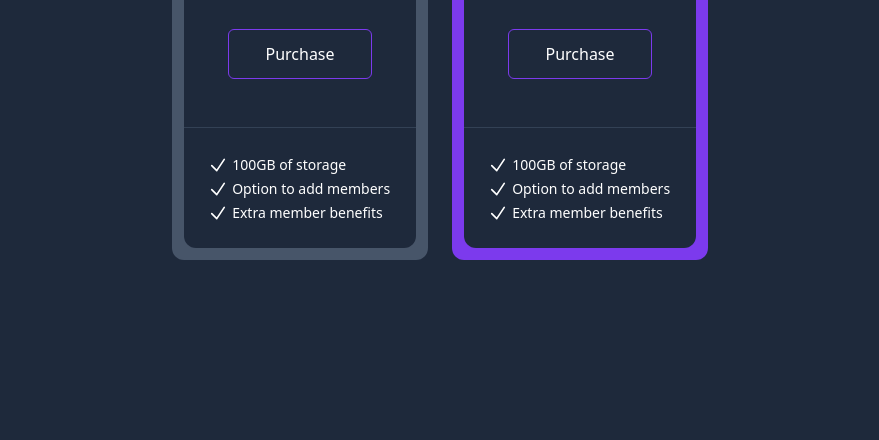
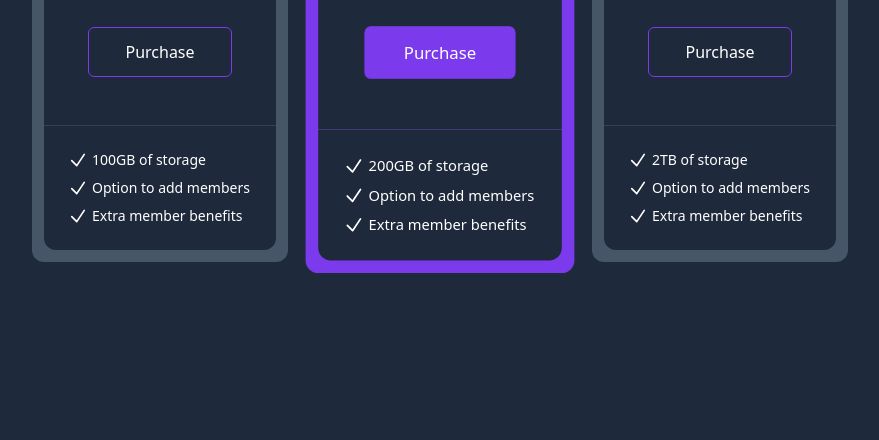
Before and after one commit to bhushangy/learn-tailwind, a website: page projects/pricing-cards/index.html in a window 1280 px wide. Shown: the part 360-800 px from the top of the page, without its empty margins (200-1079 px from the left). Drawn offline with nearby package versions, Linux system fonts and the light colour scheme.

Commit message:
pricing cards done

```diff
--- a/projects/pricing-cards/index.html
+++ b/projects/pricing-cards/index.html
@@ -9,7 +9,7 @@
   </head>
   <body>
     <main
-      class="bg-slate-800 h-screen w-screen flex justify-center items-center gap-6"
+      class="bg-slate-800 min-h-screen p-8 flex flex-col justify-center items-center gap-8 md:flex-row md:gap-6"
     >
       <div class="w-64 bg-slate-600 p-3 rounded-xl">
         <div class="bg-slate-800 p-6 text-white text-center rounded-t-xl">
@@ -25,7 +25,7 @@
         <div
           class="p-6 bg-slate-800 text-white text-start rounded-b-xl border-t border-solid border-slate-700"
         >
-          <div>
+          <div class="flex gap-1">
             <svg
               xmlns="http://www.w3.org/2000/svg"
               fill="none"
@@ -42,7 +42,7 @@
             </svg>
             <p class="inline ml-0 text-sm">100GB of storage</p>
           </div>
-          <div>
+          <div class="flex gap-1 mt-2">
             <svg
               xmlns="http://www.w3.org/2000/svg"
               fill="none"
@@ -59,7 +59,7 @@
             </svg>
             <p class="inline ml-0 text-sm">Option to add members</p>
           </div>
-          <div>
+          <div class="flex gap-1 mt-2">
             <svg
               xmlns="http://www.w3.org/2000/svg"
               fill="none"
@@ -78,13 +78,13 @@
           </div>
         </div>
       </div>
-      <div class="w-64 bg-violet-600 p-3 rounded-xl">
+      <div class="w-64 bg-violet-600 p-3 rounded-xl scale-105">
         <div class="bg-slate-800 p-6 text-white text-center rounded-t-xl">
-          <p>BASIC</p>
+          <p>STANDARD</p>
           <p class="mt-8 font-serif text-5xl">200GB</p>
           <p class="mt-3">$3.99/Month</p>
           <button
-            class="mt-8 mb-6 px-9 py-3 border border-solid border-violet-600 rounded-md hover:bg-violet-800 hover:border-violet-800 transition-colors duration-200"
+            class="mt-8 mb-6 px-9 py-3 bg-violet-600 border border-solid border-violet-600 rounded-md hover:bg-violet-800 hover:border-violet-800 transition-colors duration-200"
           >
             Purchase
           </button>
@@ -92,7 +92,7 @@
         <div
           class="p-6 bg-slate-800 text-white text-start rounded-b-xl border-t border-solid border-slate-700"
         >
-          <div>
+          <div class="flex gap-1">
             <svg
               xmlns="http://www.w3.org/2000/svg"
               fill="none"
@@ -107,9 +107,9 @@
                 d="m4.5 12.75 6 6 9-13.5"
               />
             </svg>
-            <p class="inline ml-0 text-sm">100GB of storage</p>
+            <p class="inline ml-0 text-sm">200GB of storage</p>
           </div>
-          <div>
+          <div class="flex gap-1 mt-2">
             <svg
               xmlns="http://www.w3.org/2000/svg"
               fill="none"
@@ -126,7 +126,74 @@
             </svg>
             <p class="inline ml-0 text-sm">Option to add members</p>
           </div>
-          <div>
+          <div class="flex gap-1 mt-2">
+            <svg
+              xmlns="http://www.w3.org/2000/svg"
+              fill="none"
+              viewBox="0 0 24 24"
+              stroke-width="2"
+              stroke="currentColor"
+              class="inline w-5 h-5"
+            >
+              <path
+                stroke-linecap="round"
+                stroke-linejoin="round"
+                d="m4.5 12.75 6 6 9-13.5"
+              />
+            </svg>
+            <p class="inline ml-0 text-sm">Extra member benefits</p>
+          </div>
+        </div>
+      </div>
+      <div class="w-64 bg-slate-600 p-3 rounded-xl">
+        <div class="bg-slate-800 p-6 text-white text-center rounded-t-xl">
+          <p>PREMIUM</p>
+          <p class="mt-8 font-serif text-5xl">2 TB</p>
+          <p class="mt-3">$8.99/Month</p>
+          <button
+            class="mt-8 mb-6 px-9 py-3 border border-solid border-violet-600 rounded-md hover:bg-violet-800 hover:border-violet-800 transition-colors duration-200"
+          >
+            Purchase
+          </button>
+        </div>
+        <div
+          class="p-6 bg-slate-800 text-white text-start rounded-b-xl border-t border-solid border-slate-700"
+        >
+          <div class="flex gap-1">
+            <svg
+              xmlns="http://www.w3.org/2000/svg"
+              fill="none"
+              viewBox="0 0 24 24"
+              stroke-width="2"
+              stroke="currentColor"
+              class="inline w-5 h-5"
+            >
+              <path
+                stroke-linecap="round"
+                stroke-linejoin="round"
+                d="m4.5 12.75 6 6 9-13.5"
+              />
+            </svg>
+            <p class="inline ml-0 text-sm">2TB of storage</p>
+          </div>
+          <div class="flex gap-1 mt-2">
+            <svg
+              xmlns="http://www.w3.org/2000/svg"
+              fill="none"
+              viewBox="0 0 24 24"
+              stroke-width="2"
+              stroke="currentColor"
+              class="inline w-5 h-5"
+            >
+              <path
+                stroke-linecap="round"
+                stroke-linejoin="round"
+                d="m4.5 12.75 6 6 9-13.5"
+              />
+            </svg>
+            <p class="inline ml-0 text-sm">Option to add members</p>
+          </div>
+          <div class="flex gap-1 mt-2">
             <svg
               xmlns="http://www.w3.org/2000/svg"
               fill="none"
```
